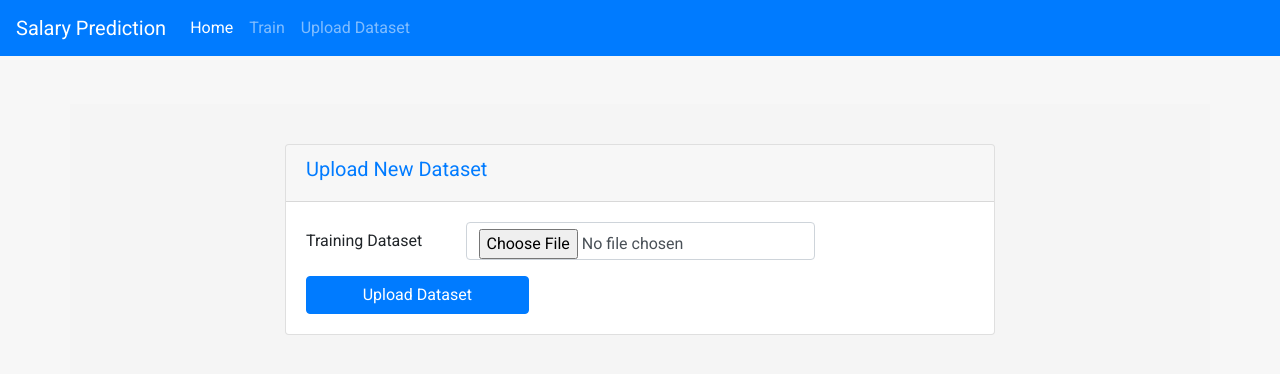
After one commit to SreelalChalil/salary_prediction_django, a Django app: page /upload/ in a window 1280 px wide. The commit adds this page. Shown: the top 374 px of the page. Run offline with Django 3.2, Linux system fonts and the light colour scheme.

Commit message:
Train and Upload Dataset

```diff
--- /dev/null
+++ b/mlruns/0/meta.yaml
@@ -0,0 +1,4 @@
+artifact_location: ./mlruns/0
+experiment_id: '0'
+lifecycle_stage: active
+name: Default
--- a/salary_prediction_django/settings.py
+++ b/salary_prediction_django/settings.py
@@ -15,6 +15,7 @@ from pathlib import Path
 # Build paths inside the project like this: BASE_DIR / 'subdir'.
 BASE_DIR = Path(__file__).resolve().parent.parent
 FILES_DIR = os.path.abspath(os.path.join(BASE_DIR, 'model'))
+
 
 
 # Quick-start development settings - unsuitable for production
@@ -124,3 +125,6 @@ STATIC_URL = '/static/'
 STATICFILES_DIRS = [
     os.path.join(BASE_DIR, "static"),
 ]
+
+MEDIA_URL = '/media/'
+MEDIA_ROOT = os.path.join(BASE_DIR, 'media')
--- a/salary_prediction_django/train.py
+++ b/salary_prediction_django/train.py
@@ -13,7 +13,7 @@ def convert_to_int(word):
         return word_dict[word]
 
 def train_model() :
-    file_path = os.path.join(settings.FILES_DIR, 'hiring.csv')
+    file_path = os.path.join(settings.MEDIA_ROOT, 'hiring.csv')
     dataset = pd.read_csv(file_path)
 
     dataset['experience'].fillna(0, inplace=True)
--- a/salary_prediction_django/urls.py
+++ b/salary_prediction_django/urls.py
@@ -22,4 +22,5 @@ urlpatterns = [
     path('', views.home, name='home'),
     path('result/', views.result, name='result'),
     path('train/', views.trainml, name='trainml'),
+    path('upload/', views.upload, name='upload'),
 ]
--- a/salary_prediction_django/views.py
+++ b/salary_prediction_django/views.py
@@ -1,5 +1,6 @@
 from django.shortcuts import render
 from django.conf import settings
+from django.core.files.storage import FileSystemStorage
 import os
 
 def home(request):
@@ -24,16 +25,30 @@ def getPredictions(int_features):
 
 
 def result(request):
-
-    value = list(request.POST.values())[1:]
-    int_features = [int(x) for x in value]
-    result = getPredictions(int_features)
-    print(result)
-    msg = "Your Salary Will be: " + str(result)
+    msg=""
+    if request.method == 'POST':
+        value = list(request.POST.values())[1:]
+        int_features = [int(x) for x in value]
+        result = getPredictions(int_features)
+        print(result)
+        msg = "Your Salary Will be: " + str(result)
     return render(request, 'index.html', {'result':msg})
 
 
 def trainml(request):
-    from salary_prediction_django import train
-    x = train.train_model()
-    return render(request, 'train.html', {'test':x})
+    msg=""
+    if request.method == 'POST':
+        from salary_prediction_django import train
+        x = train.train_model()
+        msg = "Successfully Trained Model. Test Result is: "+ str(x)
+    return render(request, 'train.html', {'test':msg})
+
+
+def upload(request):
+    context ={}
+    if request.method == 'POST':
+        uploaded_file = request.FILES['dataset']
+        fs = FileSystemStorage()
+        name = fs.save(uploaded_file.name,uploaded_file)
+        context['url'] = fs.url(name)
+    return render(request, 'upload.html', context)
--- a/templates/layout/layout.html
+++ b/templates/layout/layout.html
@@ -22,6 +22,9 @@
       <li class="nav-item ">
         <a class="nav-link" href="/train">Train</a>
       </li>
+      <li class="nav-item ">
+        <a class="nav-link" href="/upload">Upload Dataset</a>
+      </li>
     </ul>
   </div>
 </nav>
--- /dev/null
+++ b/templates/upload.html
@@ -0,0 +1,33 @@
+{% extends 'layout/layout.html' %}
+{% block content %}
+<section class="content">
+    <div class="container main justify-content-center">
+        <div class="col-sm-8">
+         <div class="card">
+          <div class="card-header text-primary"><h5>Upload New Dataset</h5></div>
+         <div class="card-body">
+
+              <form action="{% url 'upload' %}" method="post" enctype="multipart/form-data">
+                {% csrf_token %}
+                 <div class="form-group row">
+                   <label for="experience"  class="col-sm-3 col-form-label">Training Dataset</label>
+                   <input type="file" class="form-control col-sm-6" name="dataset" required="required">
+                 </div>
+
+                 <button type="submit" class="btn btn-primary col-sm-4">Upload Dataset</button>
+           </form>
+         </div>
+       </div>
+
+       {% if url %}
+          <div class="alert alert-success alert-dismissible fade show mt-2" role="alert">
+         <strong>{{url}}</strong>
+         <button type="button" class="close" data-dismiss="alert" aria-label="Close">
+           <span aria-hidden="true">&times;</span>
+         </button>
+       </div>
+        {% endif %}
+        </div>
+        </div>
+</section>
+{% endblock %}
```
Also changed, not shown: media/hiring.csv (added, +9 -0 lines), media/hiring_ZAULRPs.csv (added, +25 -0 lines), templates/train.html (+8 -1 lines).
